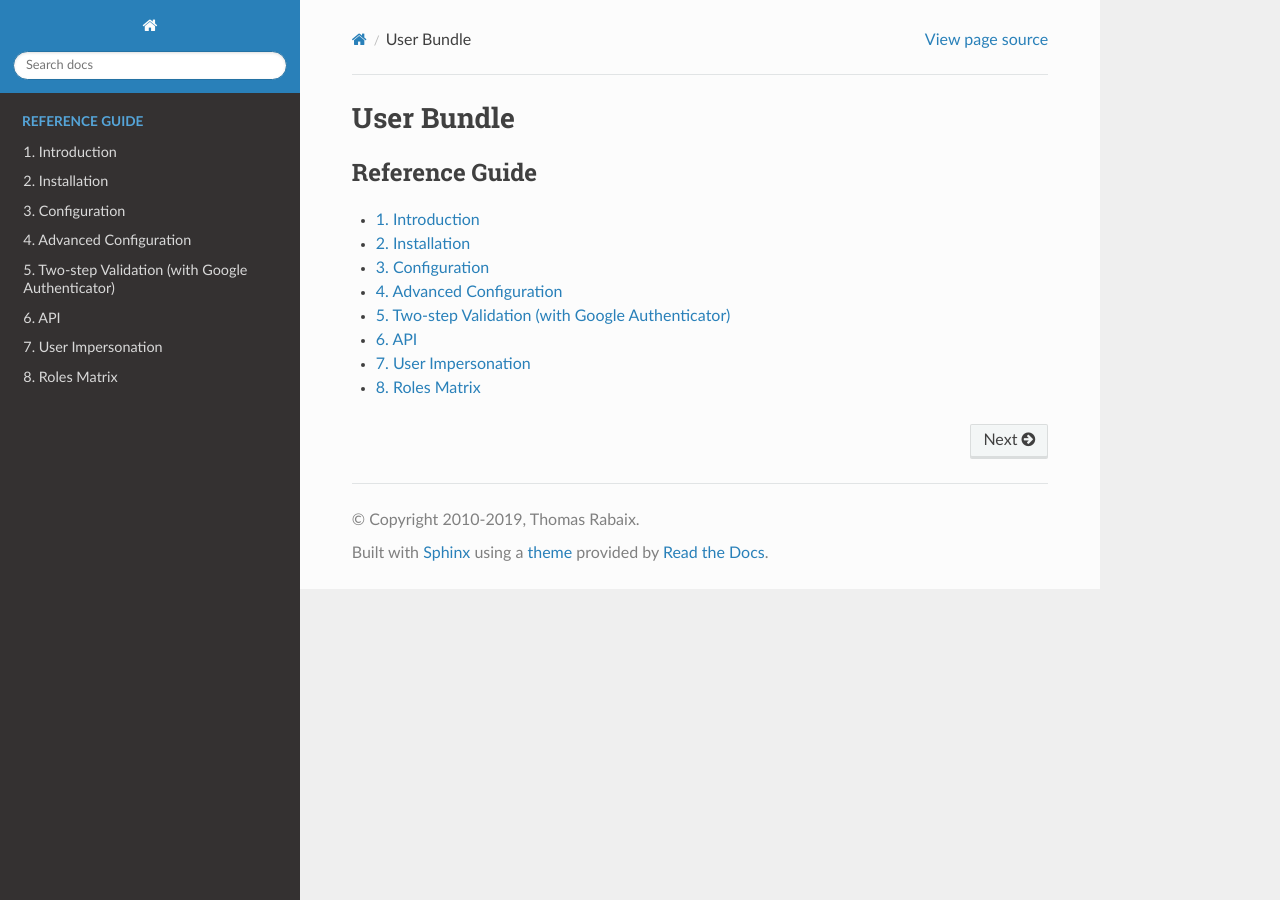
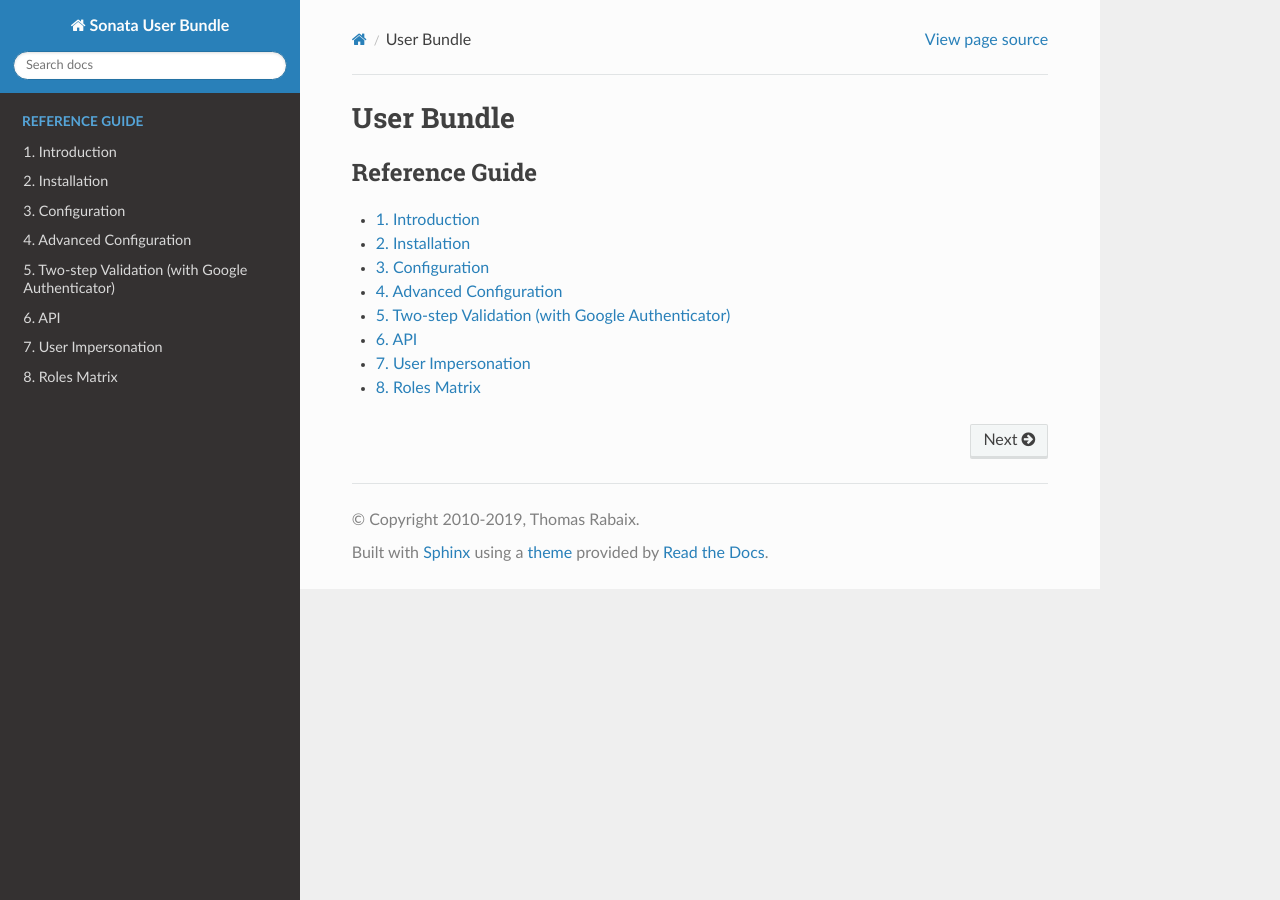
Before and after one commit to sonata-project/SonataUserBundle, a Sphinx documentation site: the page built from docs/index.rst, in a window 1280 px wide. Built offline with Sphinx 7.4.7 and the Read the Docs theme 2.0.0, drawn with Linux system fonts in a browser that asks for light colours.

Commit message:
DevKit updates

```diff
--- a/docs/conf.py
+++ b/docs/conf.py
@@ -48,7 +48,7 @@ source_suffix = '.rst'
 master_doc = 'index'
 
 # General information about the project.
-project = u''
+project = u'Sonata User Bundle'
 copyright = u'2010-2019, Thomas Rabaix'
 
 # The version info for the project you're documenting, acts as replacement for
```
Also changed, not shown: .travis.yml, 1 other file.
